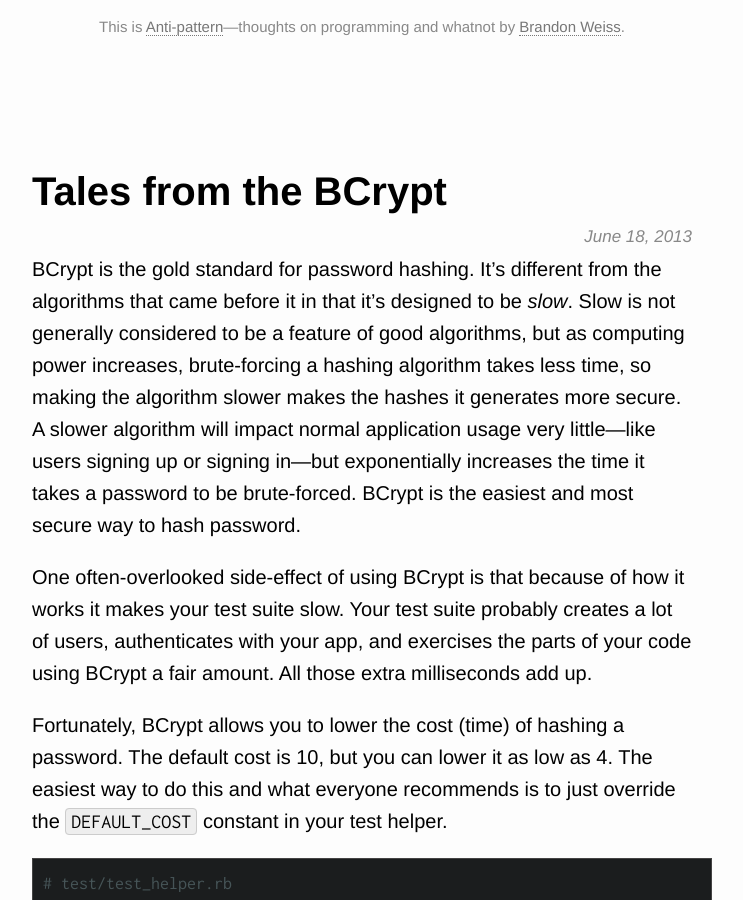
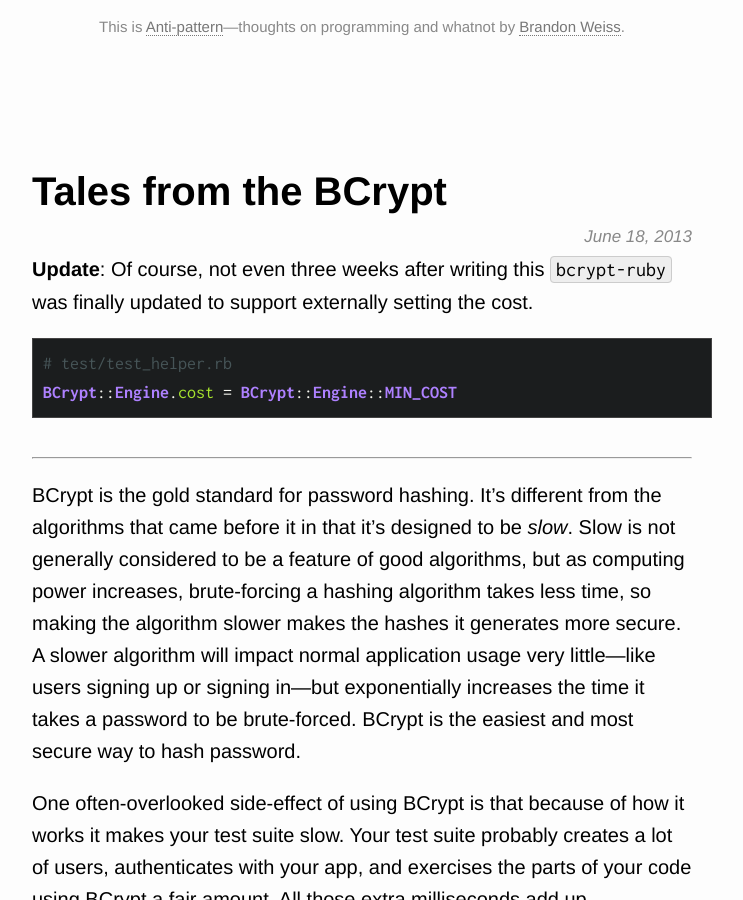
Before and after one commit to brandonweiss/anti-pattern, a Jekyll site: the page built from _posts/2013-06-18-tales-from-the-bcrypt.md, in a window 1280 px wide and 900 px high. Shown: the whole window, without its empty margins (278-1021 px from the left). Built offline with Jekyll 4.4.1, drawn with Linux system fonts in a browser that asks for light colours; comment, search, counter and statistics services are not loaded.

Commit message:
Updating bcrypt post

```diff
--- a/_posts/2013-06-18-tales-from-the-bcrypt.md
+++ b/_posts/2013-06-18-tales-from-the-bcrypt.md
@@ -3,6 +3,15 @@ layout: post
 title: Tales from the BCrypt
 permalink: tales-from-the-bcrypt
 date: 2013-06-18
+---
+
+**Update**: Of course, not even three weeks after writing this `bcrypt-ruby` was finally updated to support externally setting the cost.
+
+{% highlight ruby %}
+# test/test_helper.rb
+BCrypt::Engine.cost = BCrypt::Engine::MIN_COST
+{% endhighlight %}
+
 ---
 
 BCrypt is the gold standard for password hashing. It's different from the algorithms that came before it in that it's designed to be _slow_. Slow is not generally considered to be a feature of good algorithms, but as computing power increases, brute-forcing a hashing algorithm takes less time, so making the algorithm slower makes the hashes it generates more secure. A slower algorithm will impact normal application usage very little—like users signing up or signing in—but exponentially increases the time it takes a password to be brute-forced. BCrypt is the easiest and most secure way to hash password.
```
